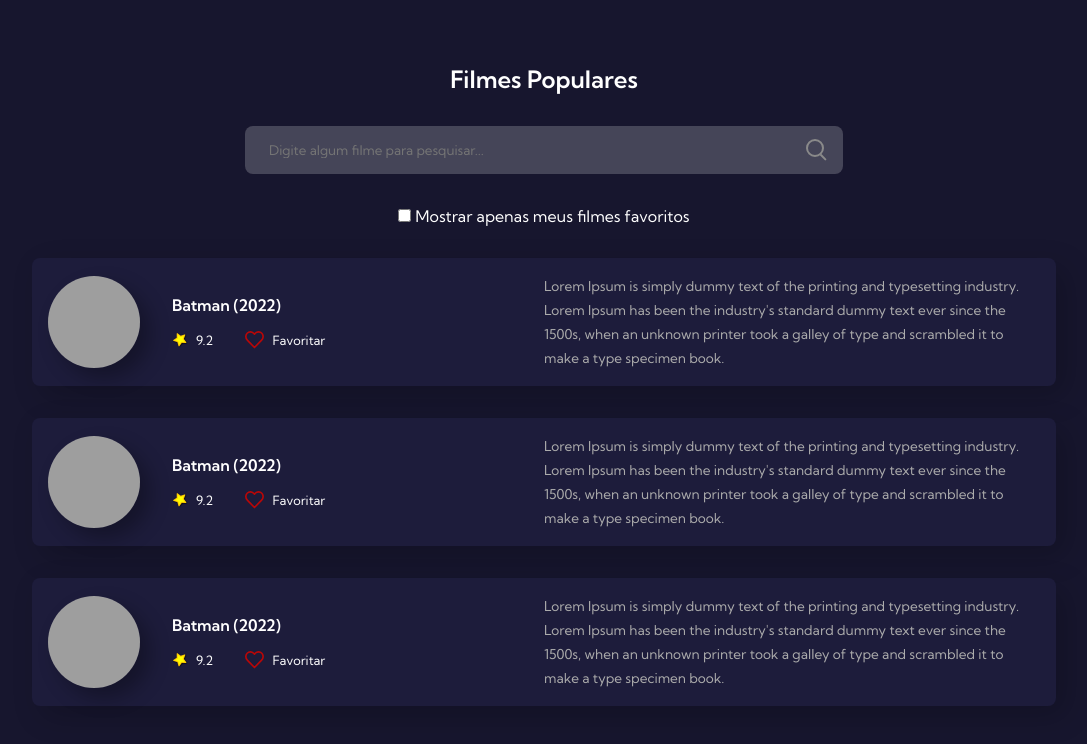
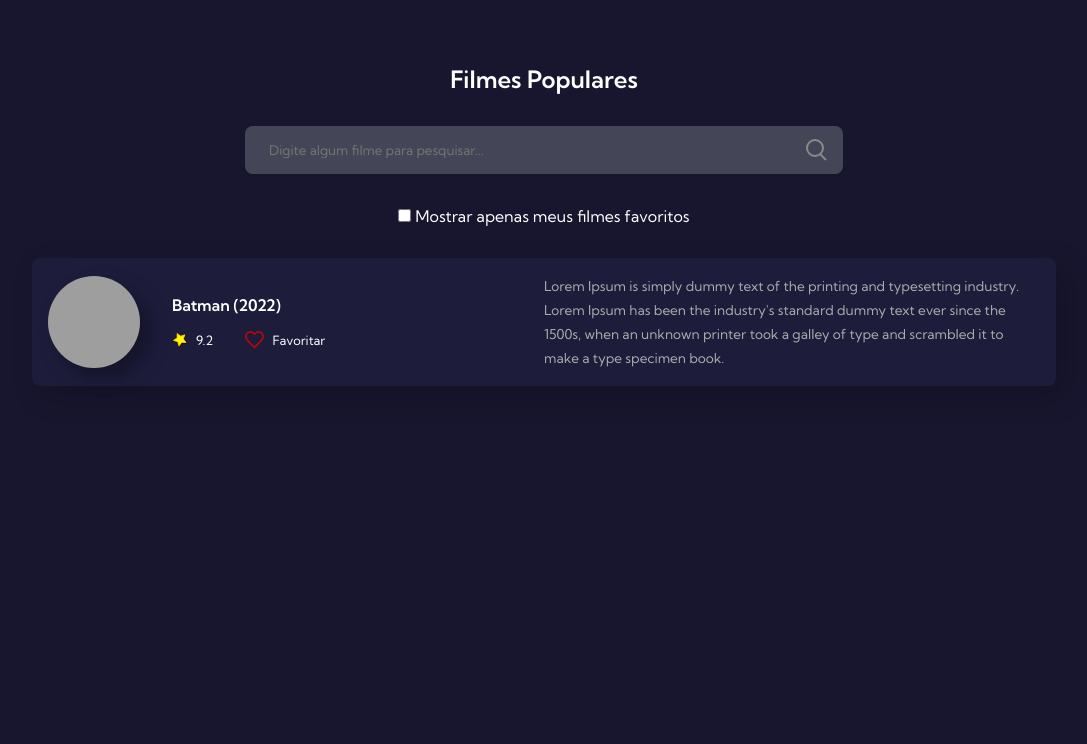
Before and after one commit to leticiacamposs2/7daysofcode-frontend, a plain HTML site: page level-001/html-css-fundamentos/challenge-002/index.html in a window 1280 px wide. Shown: the whole page, without its empty margins (96-1183 px from the left). Drawn offline with Linux system fonts and the light colour scheme; grey boxes are pictures that could not be loaded.

Commit message:
feat(filmes): lista de filmes js

```diff
--- a/level-001/html-css-fundamentos/challenge-002/index.html
+++ b/level-001/html-css-fundamentos/challenge-002/index.html
@@ -23,89 +23,9 @@
             <input type="checkbox" name="onlyFavorites" id="onlyFavorites">
             <label for="onlyFavorites">Mostrar apenas meus filmes favoritos</label>
         </div>
-        <div class="movies">
-            <div class="movie">
-                <div class="movie-informations">
-                    <div class="movie-image">
-                        <img src="https://img.elo7.com.br/product/original/3FBA809/big-poster-filme-batman-2022-90x60-cm-lo002-poster-batman.jpg"
-                            alt="Batman (2022)" />
-                    </div>
-                    <div class="movie-text">
-                        <h4>Batman (2022)</h4>
-                        <div class="rating-favorites">
-                            <div class="rating">
-                                <img src="images/star.png" alt="Star Icon" />
-                                <span>9.2</span>
-                            </div>
-                            <div class="favorite">
-                                <img src="images/heart.svg" alt="Star Icon" />
-                                <span>Favoritar</span>
-                            </div>
-                        </div>
-                    </div>
-                </div>
-                <div class="movie-description">
-                    <span>Lorem Ipsum is simply dummy text of the printing and typesetting industry. Lorem Ipsum has
-                        been the industry's standard dummy text ever since the 1500s, when an unknown printer took a
-                        galley of type and scrambled it to make a type specimen book.</span>
-                </div>
-            </div>
-
-            <div class="movie">
-                <div class="movie-informations">
-                    <div class="movie-image">
-                        <img src="https://img.elo7.com.br/product/original/3FBA809/big-poster-filme-batman-2022-90x60-cm-lo002-poster-batman.jpg"
-                            alt="Batman (2022)" />
-                    </div>
-                    <div class="movie-text">
-                        <h4>Batman (2022)</h4>
-                        <div class="rating-favorites">
-                            <div class="rating">
-                                <img src="images/star.png" alt="Star Icon" />
-                                <span>9.2</span>
-                            </div>
-                            <div class="favorite">
-                                <img src="images/heart.svg" alt="Star Icon" />
-                                <span>Favoritar</span>
-                            </div>
-                        </div>
-                    </div>
-                </div>
-                <div class="movie-description">
-                    <span>Lorem Ipsum is simply dummy text of the printing and typesetting industry. Lorem Ipsum has
-                        been the industry's standard dummy text ever since the 1500s, when an unknown printer took a
-                        galley of type and scrambled it to make a type specimen book.</span>
-                </div>
-            </div>
-
-            <div class="movie">
-                <div class="movie-informations">
-                    <div class="movie-image">
-                        <img src="https://img.elo7.com.br/product/original/3FBA809/big-poster-filme-batman-2022-90x60-cm-lo002-poster-batman.jpg"
-                            alt="Batman (2022)" />
-                    </div>
-                    <div class="movie-text">
-                        <h4>Batman (2022)</h4>
-                        <div class="rating-favorites">
-                            <div class="rating">
-                                <img src="images/star.png" alt="Star Icon" />
-                                <span>9.2</span>
-                            </div>
-                            <div class="favorite">
-                                <img src="images/heart.svg" alt="Star Icon" />
-                                <span>Favoritar</span>
-                            </div>
-                        </div>
-                    </div>
-                </div>
-                <div class="movie-description">
-                    <span>Lorem Ipsum is simply dummy text of the printing and typesetting industry. Lorem Ipsum has
-                        been the industry's standard dummy text ever since the 1500s, when an unknown printer took a
-                        galley of type and scrambled it to make a type specimen book.</span>
-                </div>
-            </div>
-        </div>
+        <div class="movies"></div>
     </main>
+    <script src="js/script.js"></script>
 </body>
 
 </html>
--- /dev/null
+++ b/level-001/html-css-fundamentos/challenge-002/js/script.js
@@ -0,0 +1,88 @@
+
+function listagemDeFilmes() {
+
+    // Seleciona a div com a classe 'movies'
+    const moviesDiv = document.querySelector('.movies');
+
+    // Cria uma nova div com a classe 'movie' e adiciona à div 'movies'
+    const moviesElement = document.createElement('div');
+    moviesElement.className = 'movie';
+    moviesDiv.appendChild(moviesElement);
+
+    // Cria uma nova div com a classe 'movie-informations' e adiciona à div 'movie'
+    const movieInformationsElement = document.createElement('div');
+    movieInformationsElement.className = 'movie-informations';
+    moviesElement.appendChild(movieInformationsElement);
+
+    // Cria uma nova div com a classe 'movie-image' e adiciona à div 'movie-informations'
+    const movieImageElement = document.createElement('div');
+    movieImageElement.className = 'movie-image';
+    movieInformationsElement.appendChild(movieImageElement);
+
+    // Cria uma nova imagem e adiciona à div 'movie-image'
+    const imageElement = document.createElement('img');
+    imageElement.src = "https://img.elo7.com.br/product/original/3FBA809/big-poster-filme-batman-2022-90x60-cm-lo002-poster-batman.jpg";
+    imageElement.alt = "Batman (2022)";
+    movieImageElement.appendChild(imageElement);
+
+    // Cria uma nova div com a classe 'movie-text' e adiciona à div 'movie-informations'
+    const movieTextElement = document.createElement('div');
+    movieTextElement.className = 'movie-text';
+    movieInformationsElement.appendChild(movieTextElement);
+
+    // Cria um elemento h4 e adiciona à div 'movie-text'
+    const h4Element = document.createElement('h4');
+    h4Element.textContent = 'Batman (2022)';
+    movieTextElement.appendChild(h4Element);
+
+    // Cria uma nova div com a classe 'rating-favorites' e adiciona à div 'movie-text'
+    const ratingFavoritesElement = document.createElement('div');
+    ratingFavoritesElement.className = 'rating-favorites';
+    movieTextElement.appendChild(ratingFavoritesElement);
+
+    // Cria uma nova div com a classe 'rating' e adiciona à div 'rating-favorites'
+    const ratingElement = document.createElement('div');
+    ratingElement.className = 'rating';
+    ratingFavoritesElement.appendChild(ratingElement);
+
+    // Cria uma nova imagem e adiciona à div 'rating'
+    const imageRatingElement = document.createElement('img');
+    imageRatingElement.src = "images/star.png";
+    imageRatingElement.alt = "Star Icon";
+    ratingElement.appendChild(imageRatingElement);
+
+    // Cria um elemento span e adiciona à div 'rating'
+    const spanElement = document.createElement('span');
+    spanElement.textContent = "9.2";
+    ratingElement.appendChild(spanElement);
+
+    // Cria uma nova div com a classe 'favorite' e adiciona à div 'rating-favorites'
+    const favoriteElement = document.createElement('div');
+    favoriteElement.className = 'favorite';
+    ratingFavoritesElement.appendChild(favoriteElement);
+
+    // Cria uma nova imagem e adiciona à div 'favorite'
+    const imageFavoriteElement = document.createElement('img');
+    imageFavoriteElement.src = "images/heart.svg";
+    imageFavoriteElement.alt = "Heart Icon";
+    favoriteElement.appendChild(imageFavoriteElement);
+
+    // Cria um elemento span e adiciona à div 'favorite'
+    const spanFavoriteElement = document.createElement('span');
+    spanFavoriteElement.textContent = "Favoritar";
+    favoriteElement.appendChild(spanFavoriteElement);
+
+    // Cria uma nova div com a classe 'movie-description' e adiciona à div 'movie'
+    const movieDescriptionElement = document.createElement('div');
+    movieDescriptionElement.className = 'movie-description';
+    moviesElement.appendChild(movieDescriptionElement);
+
+    // Cria um elemento span e adiciona à div 'movie-description'
+    const spanDescriptionElement = document.createElement('span');
+    spanDescriptionElement.textContent = "Lorem Ipsum is simply dummy text of the printing and typesetting industry. Lorem Ipsum has been the industry's standard dummy text ever since the 1500s, when an unknown printer took a galley of type and scrambled it to make a type specimen book.";
+    movieDescriptionElement.appendChild(spanDescriptionElement);
+}
+
+// Chama a função para adicionar os elementos ao DOM
+
+listagemDeFilmes();
```
